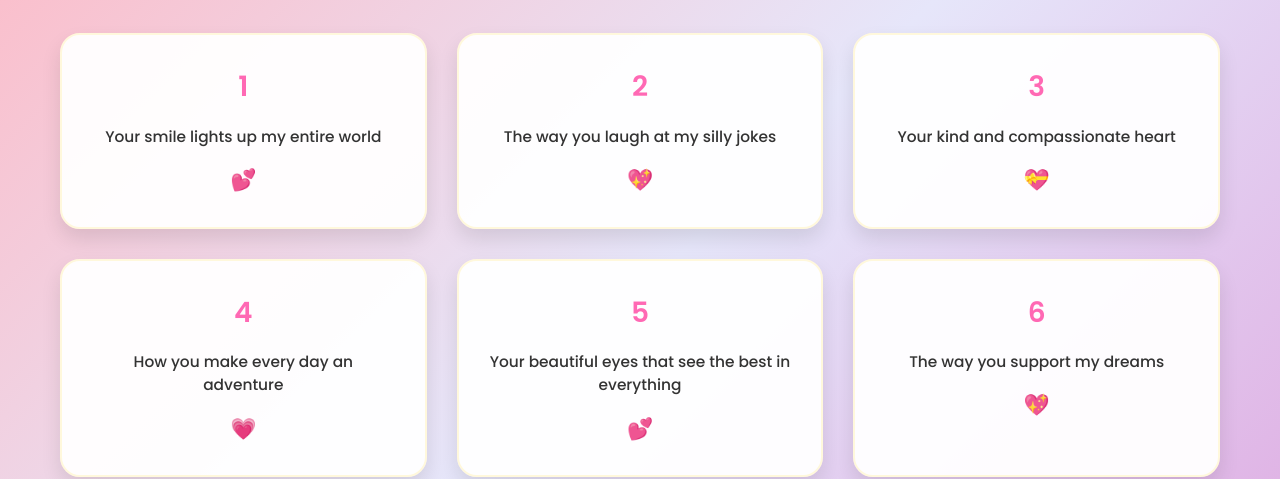
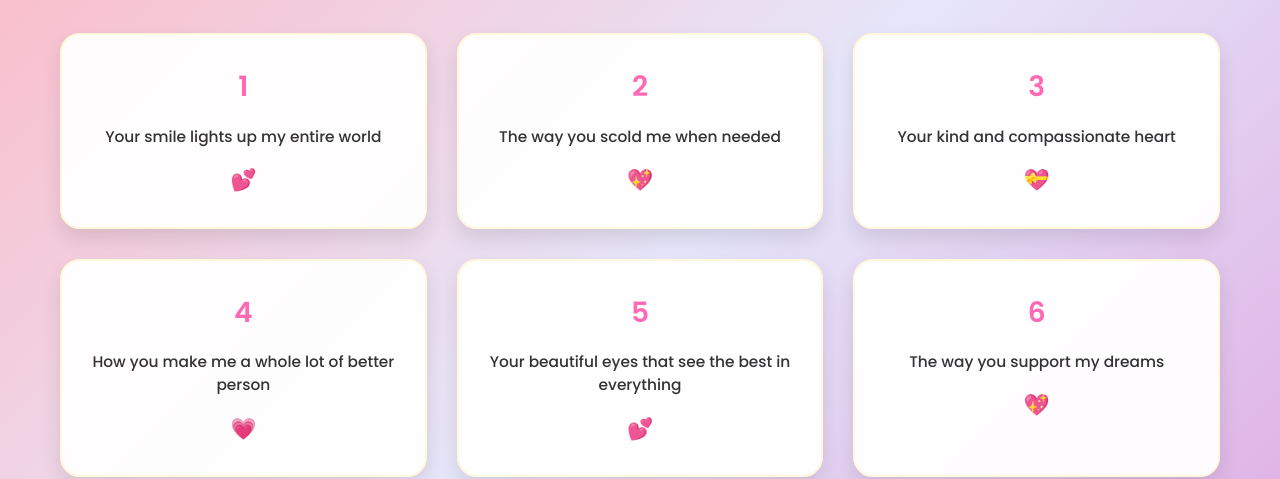
Before and after one commit to swapnanildas2008/sfvds, a plain HTML site: page index.html in a window 1280 px wide. Shown: the part 4720-5199 px from the top of the page. Drawn offline with Linux system fonts and the light colour scheme.

Commit message:
Update index.html

```diff
--- a/index.html
+++ b/index.html
@@ -216,7 +216,7 @@ I can’t thank you enough for your laughter which lights up my day. I can’t t
                 </div>
                 <div class="reason-card" data-reason="1">
                     <div class="reason-number">2</div>
-                    <div class="reason-text">The way you laugh at my silly jokes</div>
+                    <div class="reason-text">The way you scold me when needed</div>
                     <div class="reason-heart">💖</div>
                 </div>
                 <div class="reason-card" data-reason="2">
@@ -226,7 +226,7 @@ I can’t thank you enough for your laughter which lights up my day. I can’t t
                 </div>
                 <div class="reason-card" data-reason="3">
                     <div class="reason-number">4</div>
-                    <div class="reason-text">How you make every day an adventure</div>
+                    <div class="reason-text">How you make me a whole lot of better person</div>
                     <div class="reason-heart">💗</div>
                 </div>
                 <div class="reason-card" data-reason="4">
```
